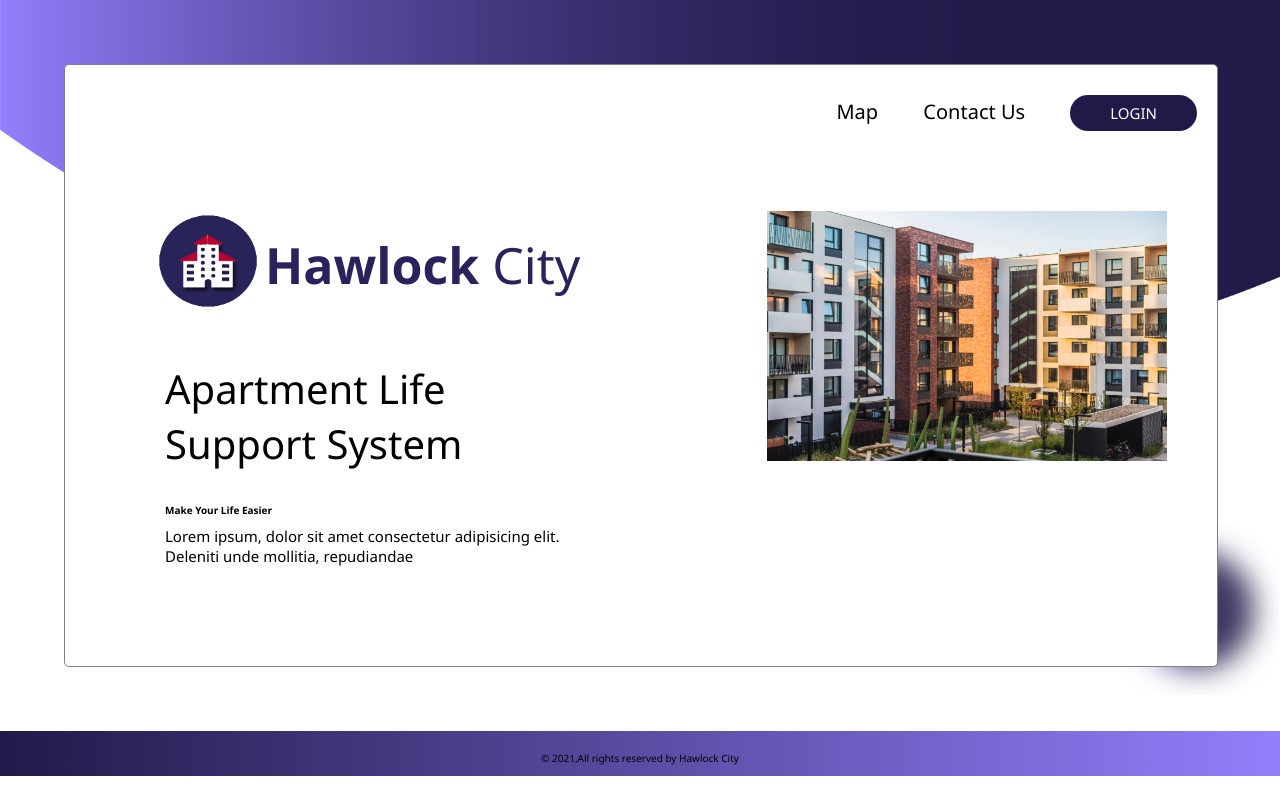
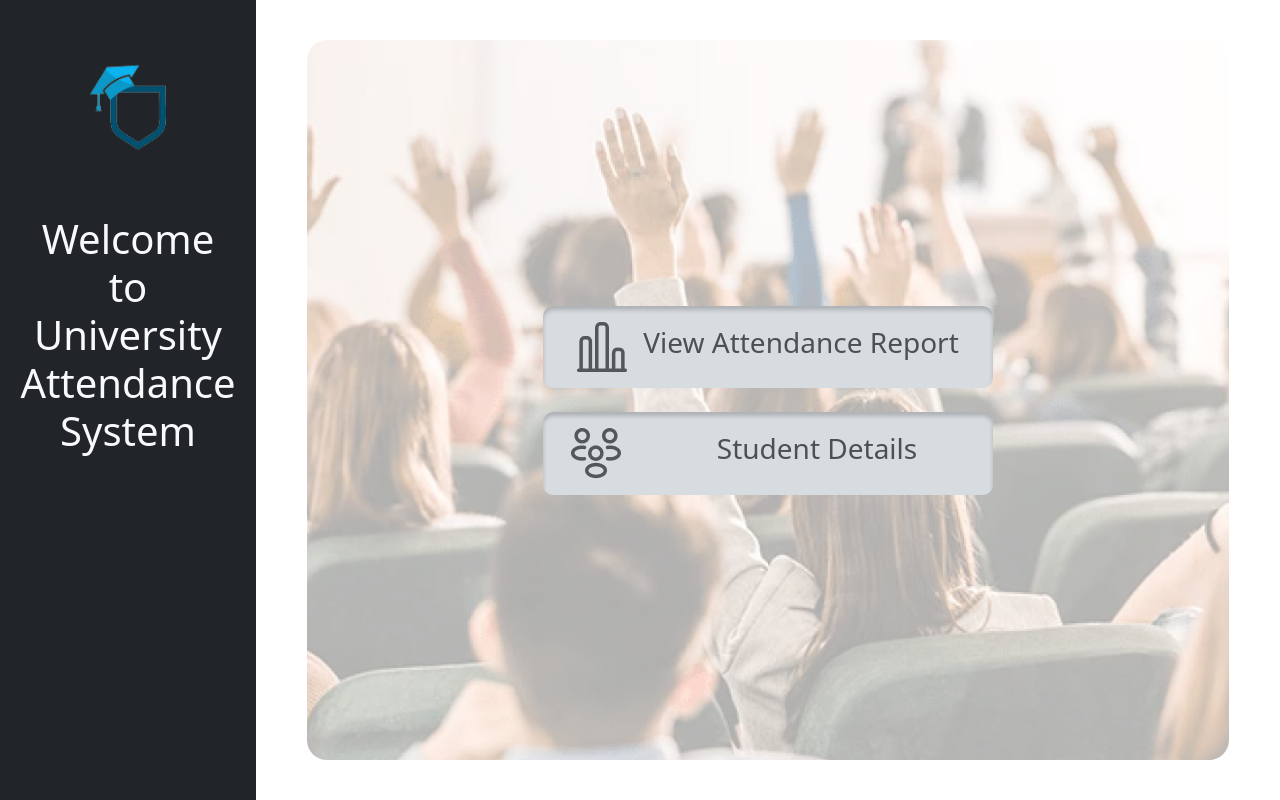
Before and after one commit to SpectPro/Uni-Attendance-App, a PHP site: page /app/views/homeView.php in a window 1280 px wide. Run offline with PHP 8.4, Linux system fonts and the light colour scheme.

Commit message:
Create Home page UI

```diff
--- a/app/views/homeView.php
+++ b/app/views/homeView.php
@@ -1,178 +1,61 @@
 <!DOCTYPE html>
 <html lang="en">
   <head>
-    <meta charset="UTF-8">
-    <meta http-equiv="X-UA-Compatible" content="IE=edge">
-    <meta name="viewport" content="width=device-width, initial-scale=1.0">
-    <title>Homepage</title>
-    <link rel="stylesheet" href="../../public/css/style.css">
-<style>
-*{
-  font-family:'Segoe UI', Tahoma, Geneva, Verdana, sans-serif;
-  margin: 0;
-  padding: 0;
-}
-body{
-  background-image: url(../img/bg_3.jpg);
-  background-size: cover;
-  background-repeat: no-repeat;
-}
-.box{
-  background-color:rgb(255, 255, 255);
-  display: grid;
-  grid-template-columns: 200px 1fr 1fr;
-  border-radius: 5px;
-  border: gray solid 1px;
-  height:100%;
-  width:90%;
-  margin: 5%;
-}
-nav{
-  margin: 0;
-}
-nav ul{
-  float: right;
-}
-.header{
-  grid-column-start: 3;
-  font-weight:5px;
-  font-size: 20px;
-}
-nav ul li{
-  list-style: none;
-  display: inline-block;
-  padding: 30px 20px ;
-}
-nav ul li a{
-  text-decoration: none;
-  color: black;
-}
-nav ul li a:hover{
-  font-weight:bold;
-}
-.box .header nav ul li button{
-  border-radius: 20px;
-  background-color: #211a49;
-  border-style: none;
-  padding:8px 40px ;
-  font-size: 15px;
-  font-weight:5px;
-}
-.box .header nav ul li button span{
-  color: white;
-}
-#logo{
-  grid-column-start: 1;
-  height: 200px;
-  width: 200px;
-  object-fit: cover;
-  grid-row-start: 2;
-  margin-left: 50px;
-}
-#title{
-  color: #2a225a;
-  font-size: 50px;
-  grid-row-start: 2;
-  margin-top: 70px;
-}
-#city{
-  font-weight: lighter;
-}
-#ALSS{
-  font-size:40px ;
-  grid-column: 1/span 2;
-  margin-left: 100px;
-}
-#mission{
-  font-size:10px;
-  font-weight: bold;
-}
-#apartment{
-  width: 400px;
-  height: 250px;
-  margin:50px;
-  grid-row: 2/span 3;
-}
-#content{
-  font-size: 15px;
-  margin: 100px;
-  margin-top: 0;
-  grid-column: 1/span 2;
-}
-.footer{
-	height: 25px;
-  width:100%;
-  background:linear-gradient(to right,#211a49,#927ffc);
-	text-align: center;
-	font-size: 10px;
-	padding-top: 20px;
-}
-.centre{
-   align-items: center;
-}
-/* responsive */
-@media(max-width:1260px) {
-  .box{
-    display: flex;
-    flex-direction: column;
-    align-items: center;
-  }
-  #logo{
-    height: 150px;
-    width: 150px;
-    margin:-30px;
-      }
-  #title{
-    font-size: 40px;
-    margin-top: 0;
-  }
-  #ALSS{
-    margin: 0;
-    font-size: 30px;
-  }
-  nav ul li{
-    padding: 10px 15px ;
-  }
-  .header{
-    font-size: 15px;
-  }
-  #apartment{
-    width: 300px;
-    height: 175px;
-    margin-top:10px;
-  }
-  #content{
-    margin: 10px 50px;
-  }
-  .box .header nav ul li button{
-    border-radius: 20px;
-    padding:8px 30px ;
-    font-size: 15px;
-    font-weight: bold;
-  }
-}
-</style>
+    <meta charset="UTF-8" />
+    <meta http-equiv="X-UA-Compatible" content="IE=edge" />
+    <meta name="viewport" content="width=device-width, initial-scale=1.0" />
+    <title>Login Page</title>
+    <link
+      href="https://cdn.jsdelivr.net/npm/bootstrap@5.3.0-alpha3/dist/css/bootstrap.min.css"
+      rel="stylesheet"
+      integrity="sha384-KK94CHFLLe+nY2dmCWGMq91rCGa5gtU4mk92HdvYe+M/SXH301p5ILy+dN9+nJOZ"
+      crossorigin="anonymous"
+    />
   </head>
   <body>
-  <div class="center">
-    <div class="box">
-    <div class="header">
-    <nav>
-      <ul>
-        <li><a href="#">Map</a></li>
-        <li><a href="#">Contact Us</a></li>
-        <li><button><a href="login"><span>LOGIN</span></a></button></li>
-      </ul>
-    </nav>
+    <div class="d-flex">
+        <div class="bg-dark p-3" style="width: 20%; height: 100vh;">
+            <img src="../../public/img/logo.png" alt="Logo" class="img-fluid mb-3" />
+            <h1 class="text-center text-light">
+              Welcome </br>to </br>University Attendance System
+            </h1>
         </div>
-      <img src="../../public/img/image.png" alt="" id="logo"/>
-      <h1 id="title">Hawlock <span id="city">City</span></h1>
-      <img src="../../public/img/1.jpg" id="apartment">
-      <p id="ALSS">Apartment Life</br> Support System<span id="mission"><br>Make Your Life Easier</span><br><p id ="content">Lorem ipsum, dolor sit amet consectetur adipisicing elit. Deleniti unde mollitia, repudiandae </p></p>
+        <div class="d-flex justify-content-center align-items-center " style="width:80%; height: 100vh;">
+            <div class="m-5 img-fluid d-flex justify-content-center align-items-center flex-column" style="
+            height: 90%;
+            width: 90%;
+            background-image: url('../../public/img/students_bg.png');
+            background-size: cover;
+            background-position: center;
+            opacity: 80%;
+            border-radius: 20px;
+          ">
+            <a href="login" class="bg-dark-subtle mb-4 p-2 d-flex flex-row justify-content-center align-items-center"
+            style="text-decoration: none; background: #CCCFC7;
+            box-shadow: inset 0px 4px 4px rgba(0, 0, 0, 0.25);
+            border-radius: 10px; width: 450px;">
+                <img src="../../public/img/icon_1.png" class="img-fluid mx-2 mb-2 mt-2">
+                <h3 class="text-dark mx-2">View Attendance Report</h3>
+            </a>
+            <a href="http://dsfs" class="bg-dark-subtle p-2 d-flex flex-row justify-content-center align-items-center"
+            style="text-decoration: none; background: #CCCFC7;
+            box-shadow: inset 0px 4px 4px rgba(0, 0, 0, 0.25);
+            border-radius: 10px; width: 450px;">
+                <img src="../../public/img/icon_2.png" class="img-fluid me-5 mb-2 mt-2">
+                <h3 class="text-dark  ms-5 me-5">Student Details</h3>
+            </a>
             </div>
         </div>
-  <div class="footer">
-      <p>&COPY;  2021,All rights reserved by Hawlock City</p>
     </div>
+    <script
+      src="https://cdn.jsdelivr.net/npm/bootstrap@5.3.0-alpha3/dist/js/bootstrap.bundle.min.js"
+      integrity="sha384-ENjdO4Dr2bkBIFxQpeoTz1HIcje39Wm4jDKdf19U8gI4ddQ3GYNS7NTKfAdVQSZe"
+      crossorigin="anonymous"
+    ></script>
+    <script
+      src="https://cdn.jsdelivr.net/npm/@popperjs/core@2.11.7/dist/umd/popper.min.js"
+      integrity="sha384-zYPOMqeu1DAVkHiLqWBUTcbYfZ8osu1Nd6Z89ify25QV9guujx43ITvfi12/QExE"
+      crossorigin="anonymous"
+    ></script>
   </body>
 </html>
```
Also changed, not shown: public/img/1.jpg (deleted), public/img/21.jpg (deleted), public/img/bg_3.jpg (deleted), public/img/icon_1.png (added), public/img/icon_2.png (added), public/img/icon_3.png (added), public/img/icon_4.png (added), public/img/image.png (deleted), public/img/iocn_5.png (added), public/img/iocn_6.png (added), public/img/logo.png (added), public/img/students_bg.png (added). Lines whose indentation alone changed are shown as unchanged.
